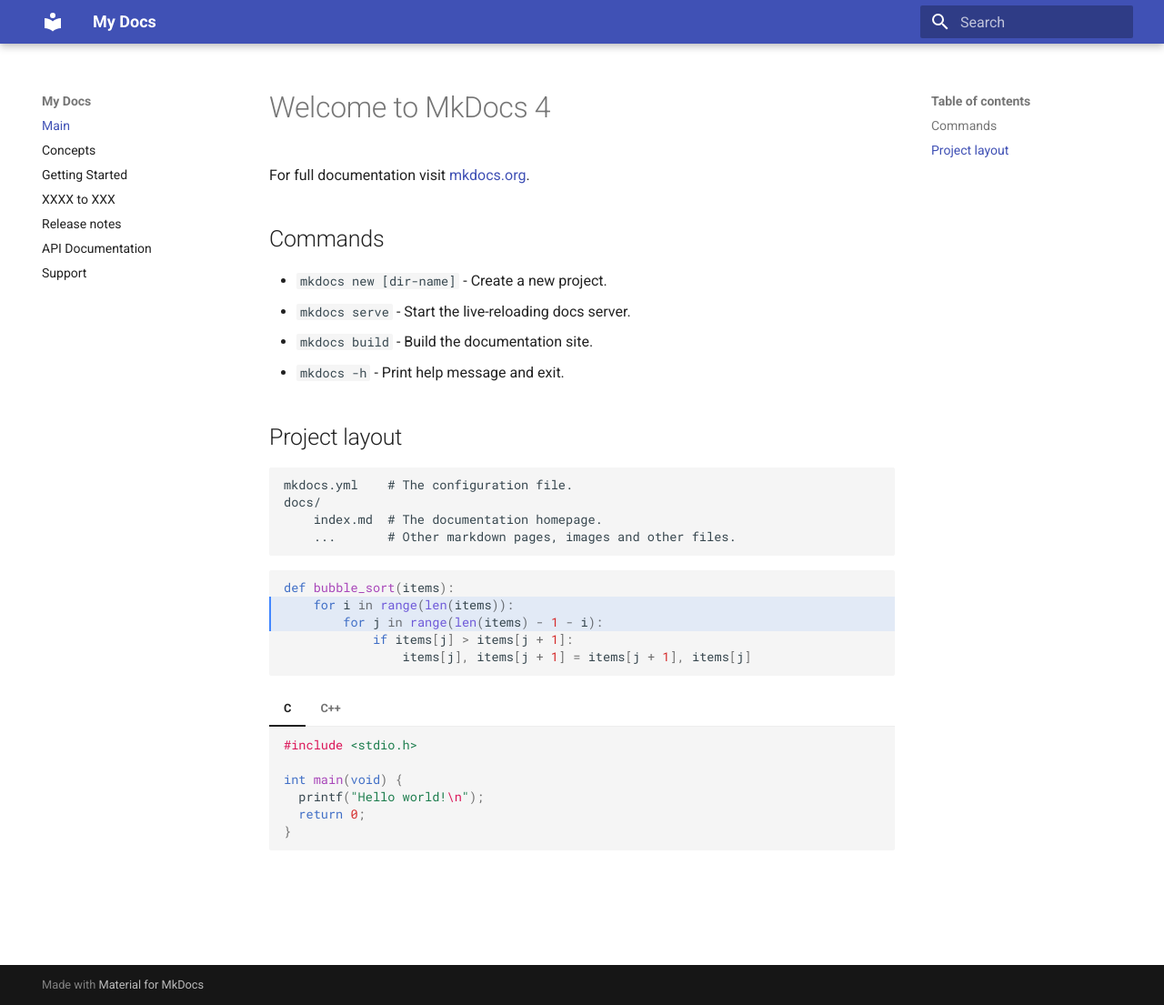
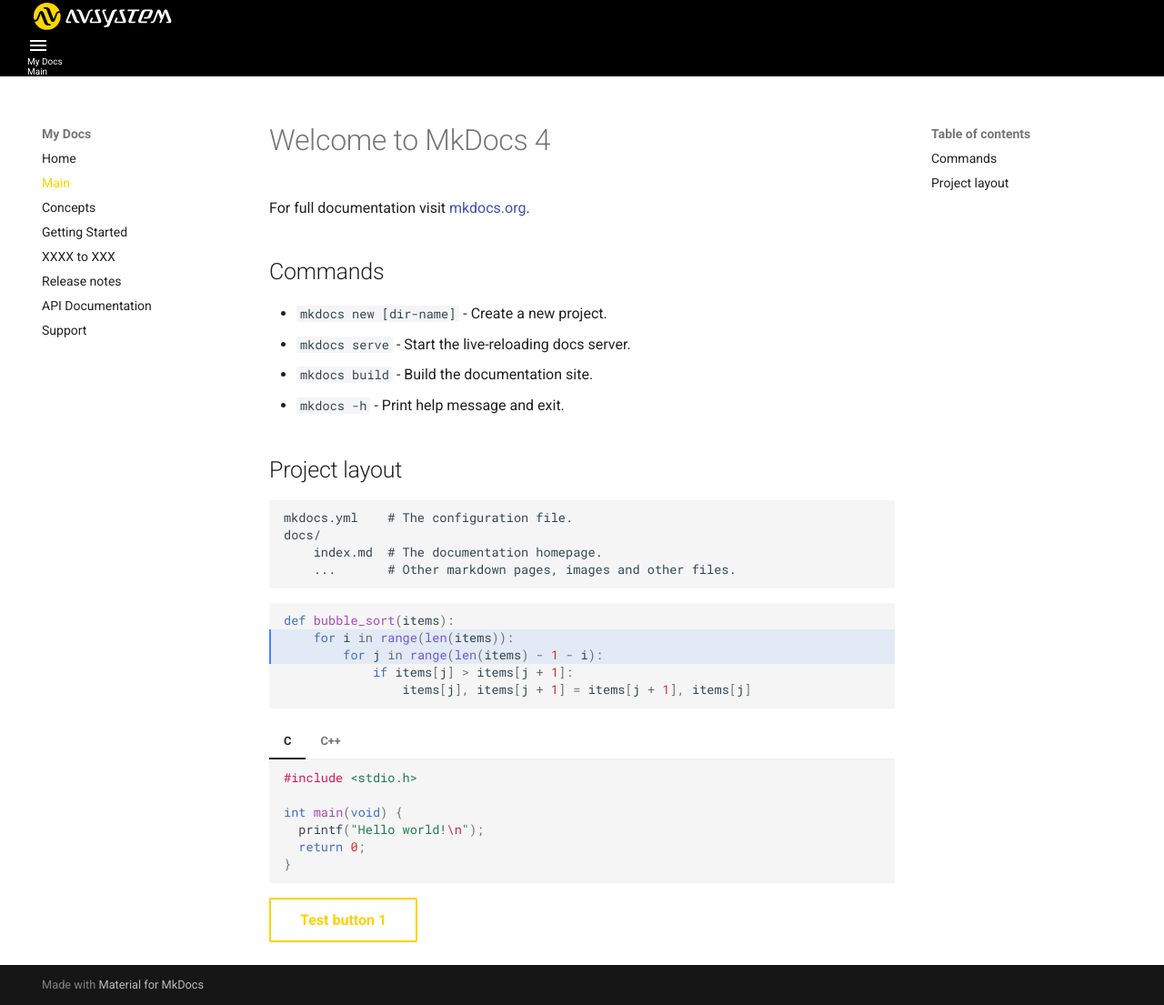
Before and after one commit to Passarinho4/mkdocs, an MkDocs documentation site: the page built from docs/index.md, in a window 1280 px wide and 1105 px high. Shown: the whole window at 91% size. Built offline with MkDocs 1.6.1 and Material for MkDocs 9.7.7, drawn with Linux system fonts in a browser that asks for light colours.

Commit message:
testing possibilities material for mkdocs, add google tag manager script

````diff
--- a/docs/index.md
+++ b/docs/index.md
@@ -44,3 +44,7 @@
       return 0;
     }
     ```
+
+
+
+[Test button 1](#){: .md-button }
--- /dev/null
+++ b/docs/javascripts/extra.js
@@ -0,0 +1 @@
+console.log("test");
--- /dev/null
+++ b/docs/stylesheets/extra.css
@@ -0,0 +1,35 @@
+.md-header{
+    background-color:#000;
+}
+
+.yellow{
+
+}
+
+.md-header-nav__button.md-logo img, .md-header-nav__button.md-logo svg{
+    width: unset;
+    height: 1.8rem;
+}
+
+.md-nav__item .md-nav__link--active{
+    color:#ffd100;
+}
+
+.md-nav__item .md-nav__link:hover,
+.md-nav__item .md-nav__link:active,
+.md-nav__item .md-nav__link:focus{
+    color:#ffd100;
+}
+
+.md-typeset .md-button{
+    color:#ffd100;
+    border-color:#ffd100;
+}
+
+.md-typeset .md-button:hover,
+.md-typeset .md-button:active,
+.md-typeset .md-button:focus{
+    background-color:#ffd100;
+    border-color:#ffd100;
+    color:#000;
+}
--- a/mkdocs.yml
+++ b/mkdocs.yml
@@ -1,12 +1,15 @@
 site_name: My Docs
 theme:
   name: material
+  custom_dir: overrides
+  logo: assets/images/logo.svg
 
 markdown_extensions:
   - pymdownx.highlight
   - pymdownx.superfences
   - pymdownx.tabbed
   - pymdownx.superfences
+  - attr_list
 
 plugins:
   - search
@@ -17,6 +20,7 @@
   - auto
 
 nav:
+  - Home: home.md
   - Main: index.md
   - Concepts: concepts.md
   - Getting Started: getting-started.md
@@ -24,3 +28,9 @@
   - Release notes: release-notes.md
   - API Documentation: api-doc.md
   - Support: support.md
+
+extra_css:
+  - stylesheets/extra.css
+
+extra_javascript:
+  - javascripts/extra.js
--- /dev/null
+++ b/overrides/customTemplate.html
@@ -0,0 +1 @@
+<h1>CUSTOM TEMPALTE TEST</h1>
--- /dev/null
+++ b/overrides/main.html
@@ -0,0 +1,20 @@
+{% extends "base.html" %}
+
+{% block libs %}
+    <!-- Google Tag Manager -->
+    <script>(function(w,d,s,l,i){w[l]=w[l]||[];w[l].push({'gtm.start':
+    new Date().getTime(),event:'gtm.js'});var f=d.getElementsByTagName(s)[0],
+    j=d.createElement(s),dl=l!='dataLayer'?'&l='+l:'';j.async=true;j.src=
+    'https://www.googletagmanager.com/gtm.js?id='+i+dl;f.parentNode.insertBefore(j,f);
+    })(window,document,'script','dataLayer','GTM-K4PQWLB');</script>
+    <!-- End Google Tag Manager -->
+{% endblock %}
+
+
+
+{% block scripts %}
+    <!-- Google Tag Manager (noscript) -->
+    <noscript><iframe src="https://www.googletagmanager.com/ns.html?id=GTM-K4PQWLB"
+    height="0" width="0" style="display:none;visibility:hidden"></iframe></noscript>
+    <!-- End Google Tag Manager (noscript) -->
+{% endblock %}
--- /dev/null
+++ b/overrides/pages/home.html
@@ -0,0 +1 @@
+<h1></h1>
--- /dev/null
+++ b/overrides/partials/header.html
@@ -0,0 +1,67 @@
+<!-- Mitigate bug: https://github.com/mkdocs/mkdocs/issues/2191 -->
+{% set site_url = config.site_url | d(nav.homepage.url, true) | url %}
+{% if not config.use_directory_urls and site_url[0] == site_url[-1] == "." %}
+  {% set site_url = site_url ~ "/index.html" %}
+{% endif %}
+
+<!-- Application header -->
+<header class="md-header" data-md-component="header">
+
+  <!-- Top-level navigation -->
+  <nav class="md-header-nav md-grid" aria-label="{{ lang.t('header.title') }}">
+
+    <!-- Link to home -->
+    <a
+      href="{{ site_url }}"
+      title="{{ config.site_name | e }}"
+      class="md-header-nav__button md-logo"
+      aria-label="{{ config.site_name }}"
+    >
+      {% include "partials/logo.html" %}
+    </a>
+
+    <!-- Button to open drawer -->
+    <label class="md-header-nav__button md-icon" for="__drawer">
+      {% include ".icons/material/menu" ~ ".svg" %}
+    </label>
+
+    <!-- Header title -->
+    <div class="md-header-nav__title" data-md-component="header-title">
+      <div class="md-header-nav__ellipsis">
+        <div class="md-header-nav__topic">
+          <span class="md-ellipsis">
+            {{ config.site_name }}
+          </span>
+        </div>
+        <div class="md-header-nav__topic">
+          <span class="md-ellipsis">
+            {% if page and page.meta and page.meta.title %}
+              {{ page.meta.title }}
+            {% else %}
+              {{ page.title }}
+            {% endif %}
+          </span>
+        </div>
+      </div>
+    </div>
+
+
+
+    <!-- Button to open search modal -->
+    {% if "search" in config["plugins"] %}
+      <label class="md-header-nav__button md-icon" for="__search">
+        {% include ".icons/material/magnify.svg" %}
+      </label>
+
+      <!-- Search interface -->
+      {% include "partials/search.html" %}
+    {% endif %}
+
+    <!-- Repository information -->
+    {% if config.repo_url %}
+      <div class="md-header-nav__source">
+        {% include "partials/source.html" %}
+      </div>
+    {% endif %}
+  </nav>
+</header>
````
Also changed, not shown: docs/home.md (added, +2 -0 lines), docs/support.md (line endings or trailing spaces), overrides/assets/images/logo.svg (added).
